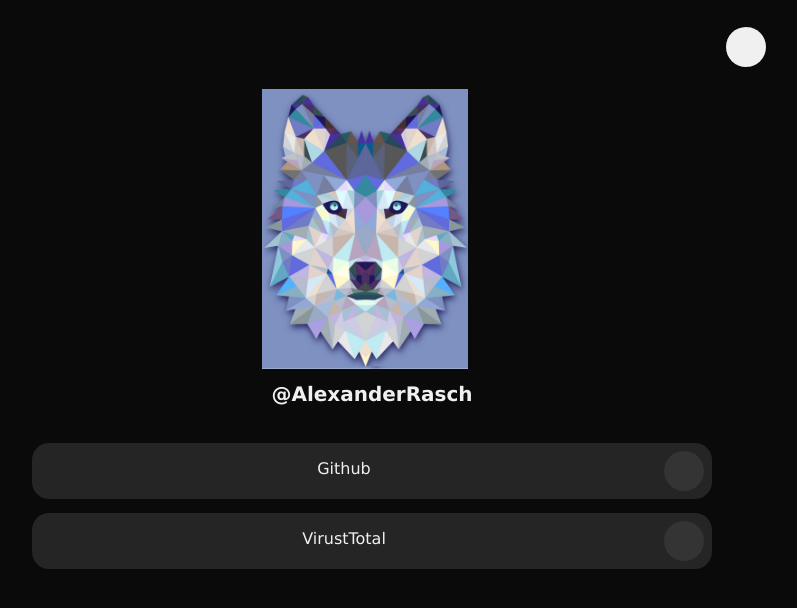
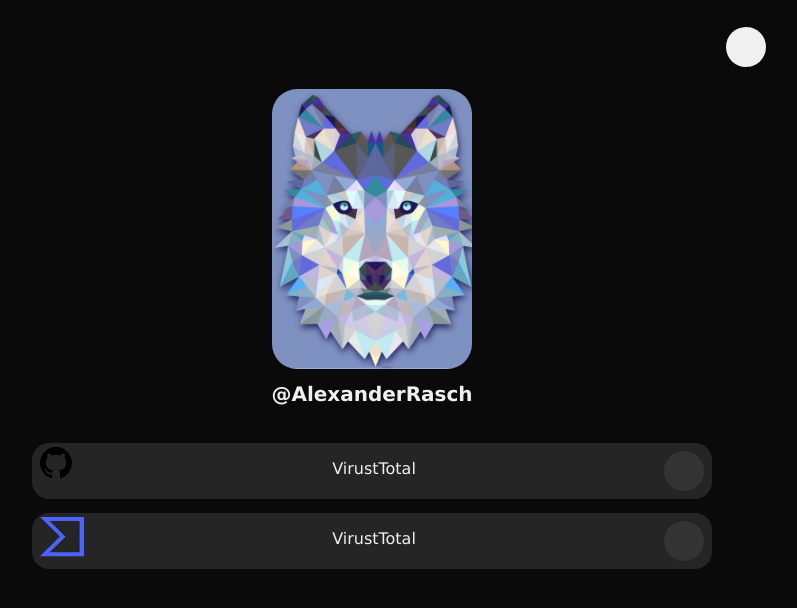
Before and after one commit to AlexRasch/linktree, a plain HTML site: page index.html in a window 1280 px wide. Shown: the whole page, without its empty margins (268-1065 px from the left). Drawn offline with Linux system fonts and the light colour scheme.

Commit message:
added icon for VT and Github

```diff
--- a/assets/styles.css
+++ b/assets/styles.css
@@ -40,8 +40,9 @@ a {
 
 .image-container {
     height: 280px;
-    width: 220px;
-    border-radius: 40px;
+    width: 200px;
+    border-radius: 25px;
+    overflow: hidden;
 }
 
 .image-container img{
@@ -64,6 +65,12 @@ a {
     justify-content: space-between;
 }
 
+.icon {
+    margin: 4px 8px;
+    width:44px;
+    height:44px;
+}
+
 .tile-share-button {
     margin: 8px;
     width: 40px;
--- a/index.html
+++ b/index.html
@@ -20,19 +20,25 @@
         <h1>@AlexanderRasch</h1>
         <a class="tile" href="#">
             <div class="icon">
-
+                <svg height="32" aria-hidden="true" viewBox="0 0 16 16" data-view-component="true" class="octicon octicon-mark-github">
+                    <path fill-rule="evenodd" d="M8 0C3.58 0 0 3.58 0 8c0 3.54 2.29 6.53 5.47 7.59.4.07.55-.17.55-.38 0-.19-.01-.82-.01-1.49-2.01.37-2.53-.49-2.69-.94-.09-.23-.48-.94-.82-1.13-.28-.15-.68-.52-.01-.53.63-.01 1.08.58 1.23.82.72 1.21 1.87.87 2.33.66.07-.52.28-.87.51-1.07-1.78-.2-3.64-.89-3.64-3.95 0-.87.31-1.59.82-2.15-.08-.2-.36-1.02.08-2.12 0 0 .67-.21 2.2.82.64-.18 1.32-.27 2-.27.68 0 1.36.09 2 .27 1.53-1.04 2.2-.82 2.2-.82.44 1.1.16 1.92.08 2.12.51.56.82 1.27.82 2.15 0 3.07-1.87 3.75-3.65 3.95.29.25.54.73.54 1.48 0 1.07-.01 1.93-.01 2.2 0 .21.15.46.55.38A8.013 8.013 0 0016 8c0-4.42-3.58-8-8-8z"></path>
+                </svg>
             </div>
-            <p>Github</p>
+            <p>VirustTotal</p>
             <div class="tile-share-button"></div>
         </a>
         <a class="tile" href="#">
             <div class="icon">
-
+                <svg xmlns="http://www.w3.org/2000/svg" viewBox="0 0 100 100">
+                    <path d="M45.292 44.5L0 89h100V0H0l45.292 44.5zM90 80H22l35.987-35.2L22 9h68v71z" fill="#4B63FB" fill-rule="evenodd"/>
+                </svg>
             </div>
             <p>VirustTotal</p>
             <div class="tile-share-button"></div>
         </a>
 
+
+
     </div>
 </body>
 </html>
```
